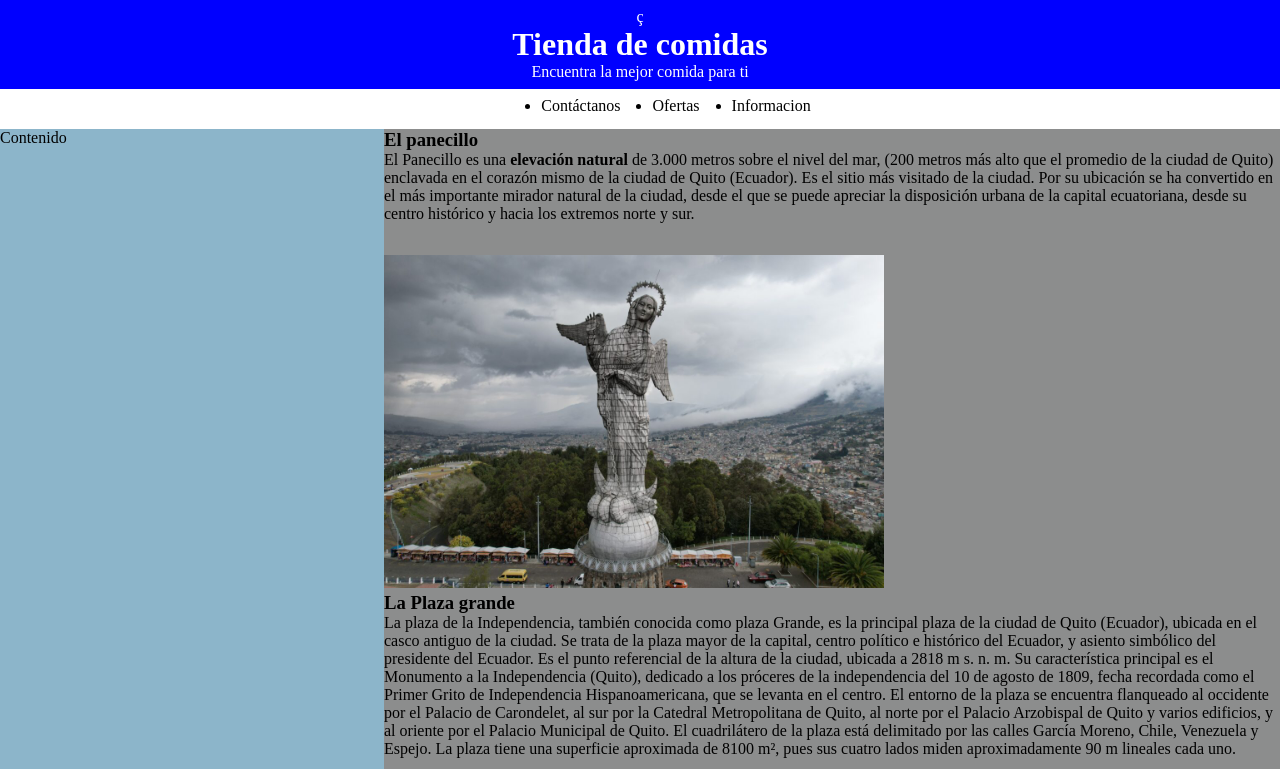
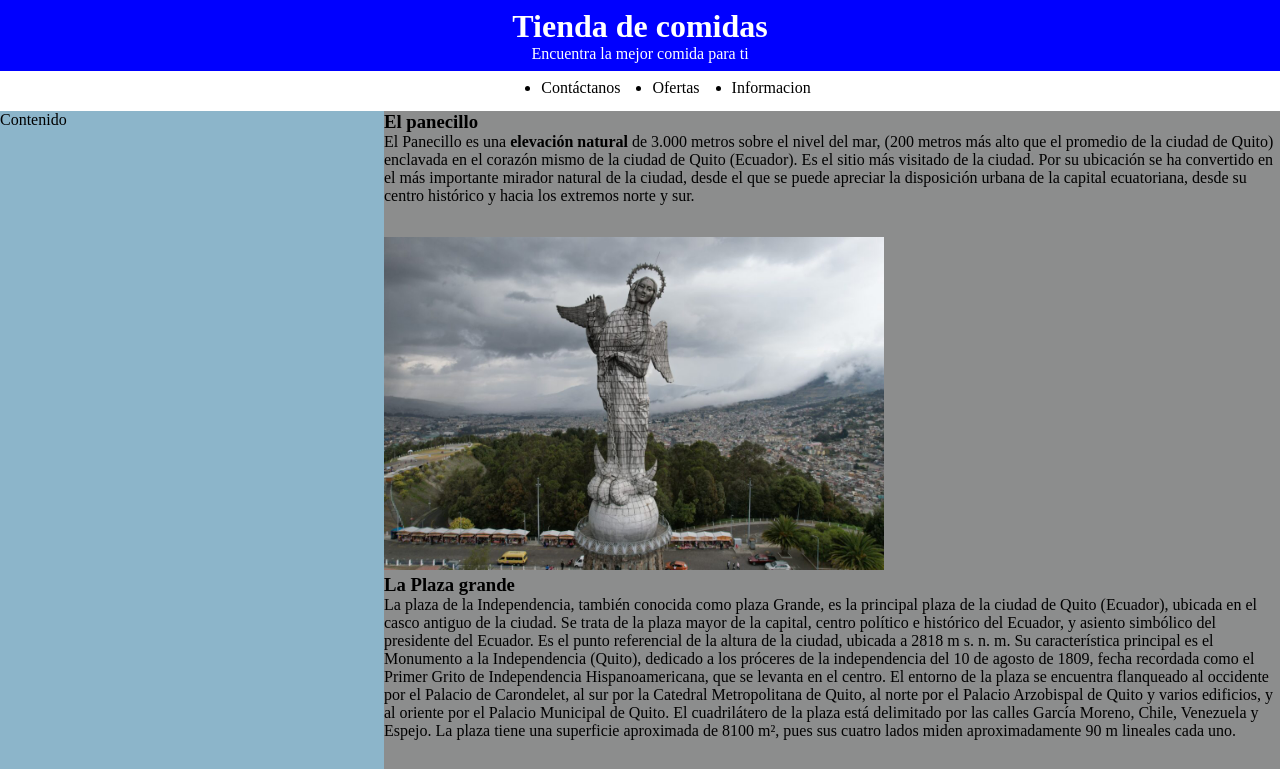
Before and after one commit to JairoBonilla2004/Programaci-n-web-2257, a plain HTML site: page Diseño-flex/index.html in a window 1280 px wide. Shown: the top 769 px of the page. Drawn offline with Linux system fonts and the light colour scheme.

Commit message:
Actividad 1 - P1. V.0.0

```diff
--- a/Diseño-flex/index.html
+++ b/Diseño-flex/index.html
@@ -8,8 +8,6 @@
   </head>
   <body>
     <header class="cabecera">
-        ç
-
       <h1>Tienda de comidas</h1>
       <p>Encuentra la mejor comida para ti</p>
     </header>
```
